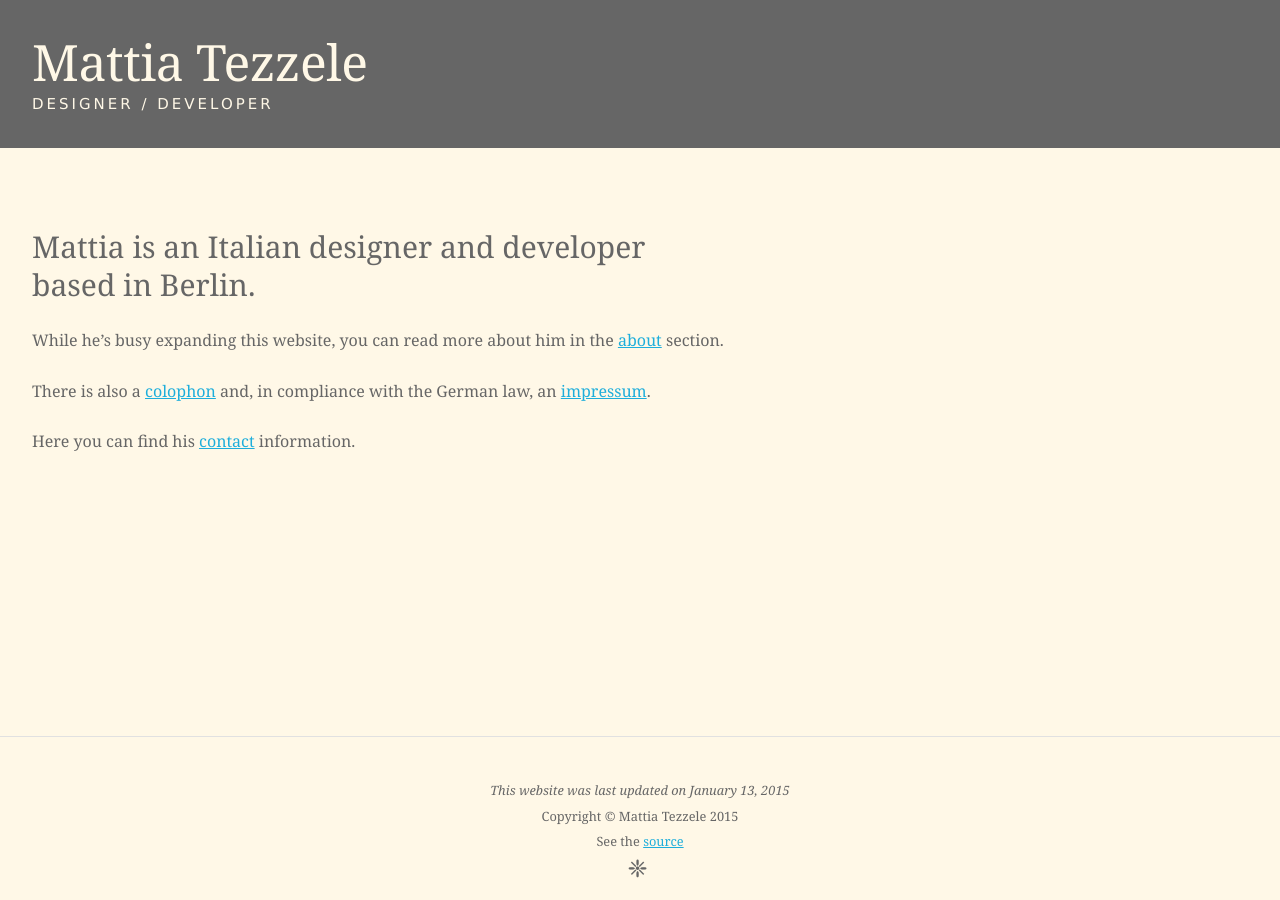
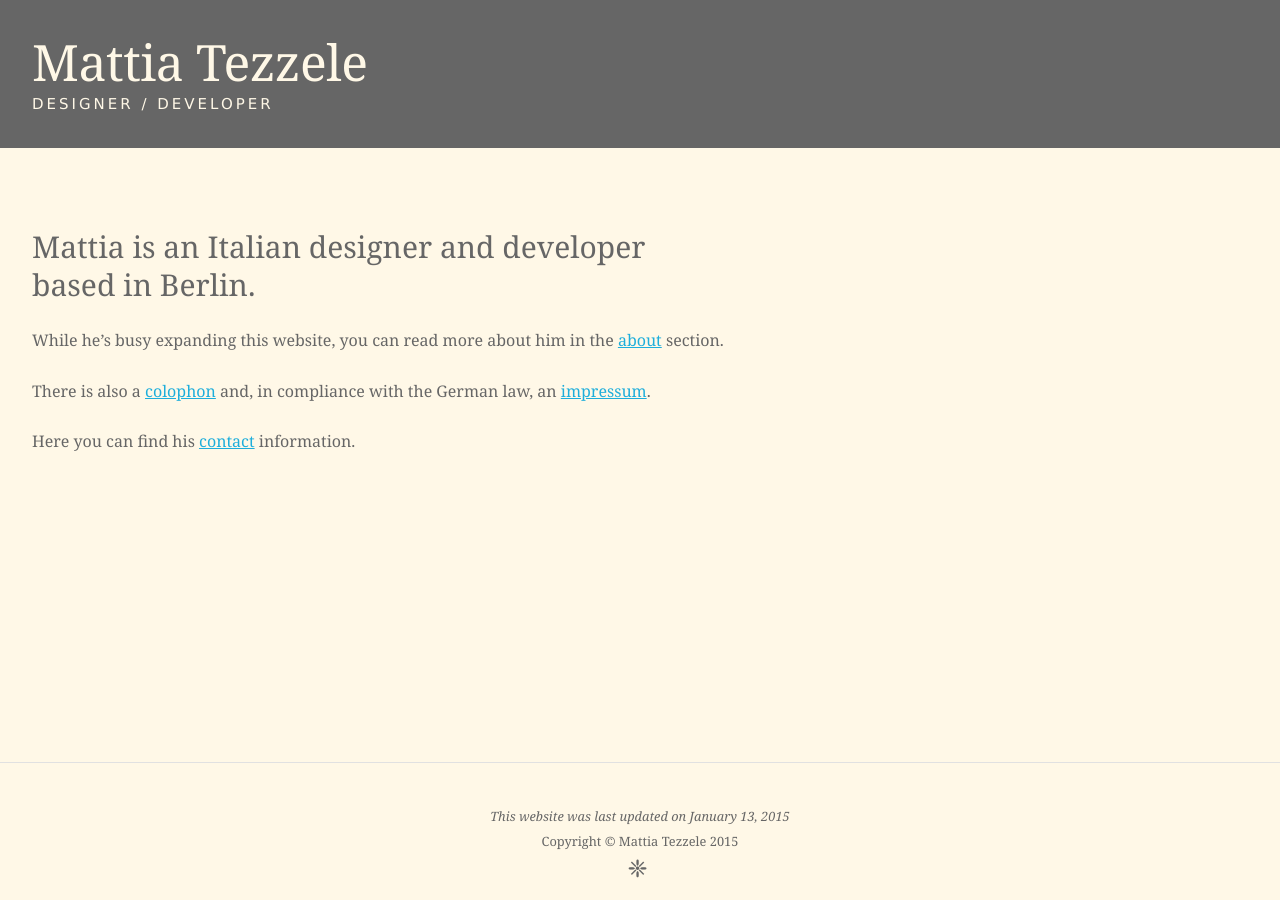
Before and after one commit to mrzool/mrzool.github.io, a Jekyll site: the page built from index.md, in a window 1280 px wide. Built offline with Jekyll 4.4.1, drawn with Linux system fonts in a browser that asks for light colours.

Commit message:
Remove source link in footer for now

```diff
--- a/_includes/_footer.html
+++ b/_includes/_footer.html
@@ -4,6 +4,6 @@
   <br>
   <small>Copyright © Mattia Tezzele {{ 'now' | date: "%Y" }}</small>
   <br>
-  <small>See the <a href="https://github.com/mrzool/mrzool.github.io" title="See the source on Github">source</a></small>
+  <!-- <small>See the <a href="https://github.com/mrzool/mrzool.github.io" title="See the source on Github">source</a></small> -->
   <h3 class="mt0"> ❈ </h3>
 </footer>
```
